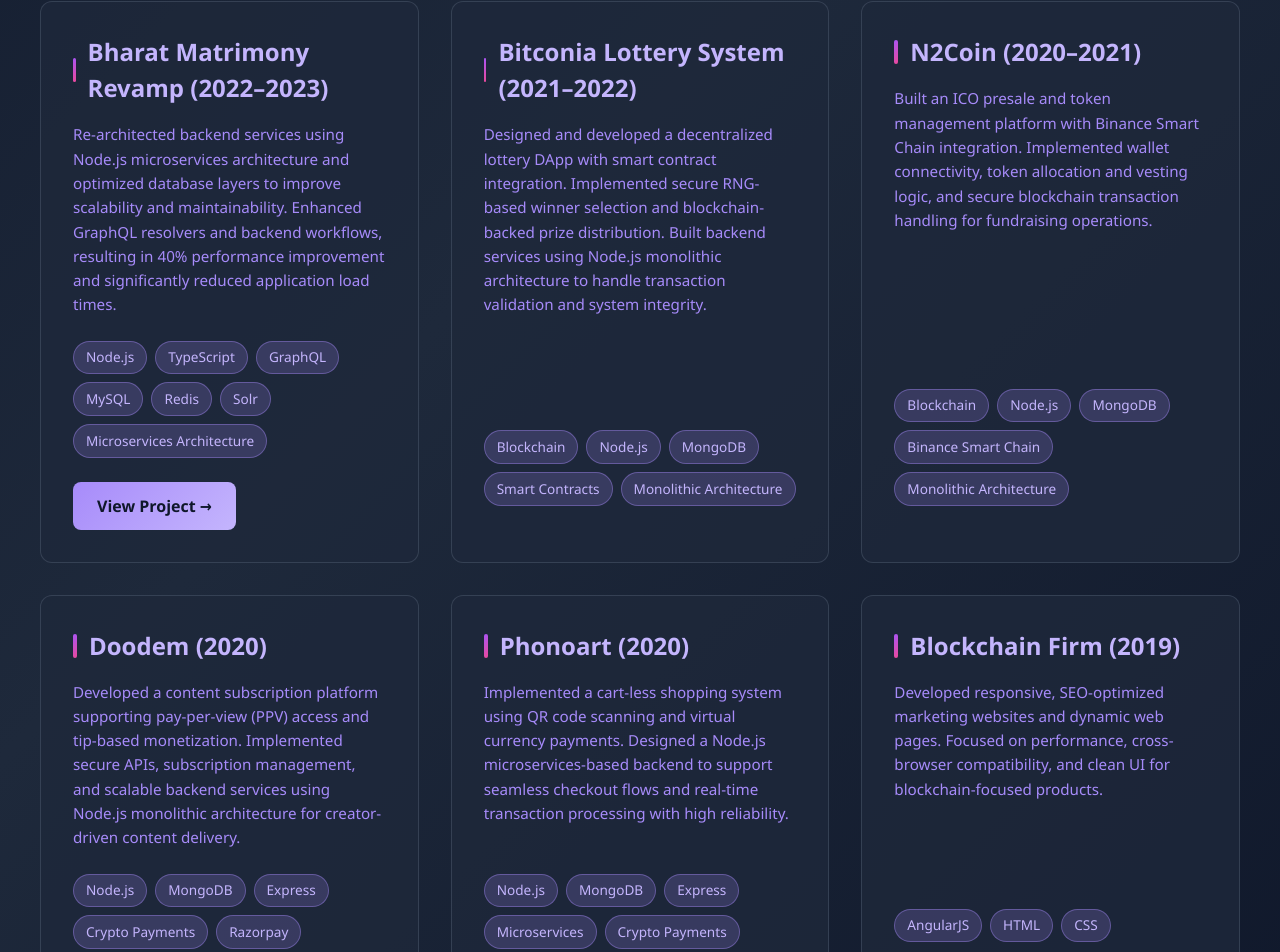
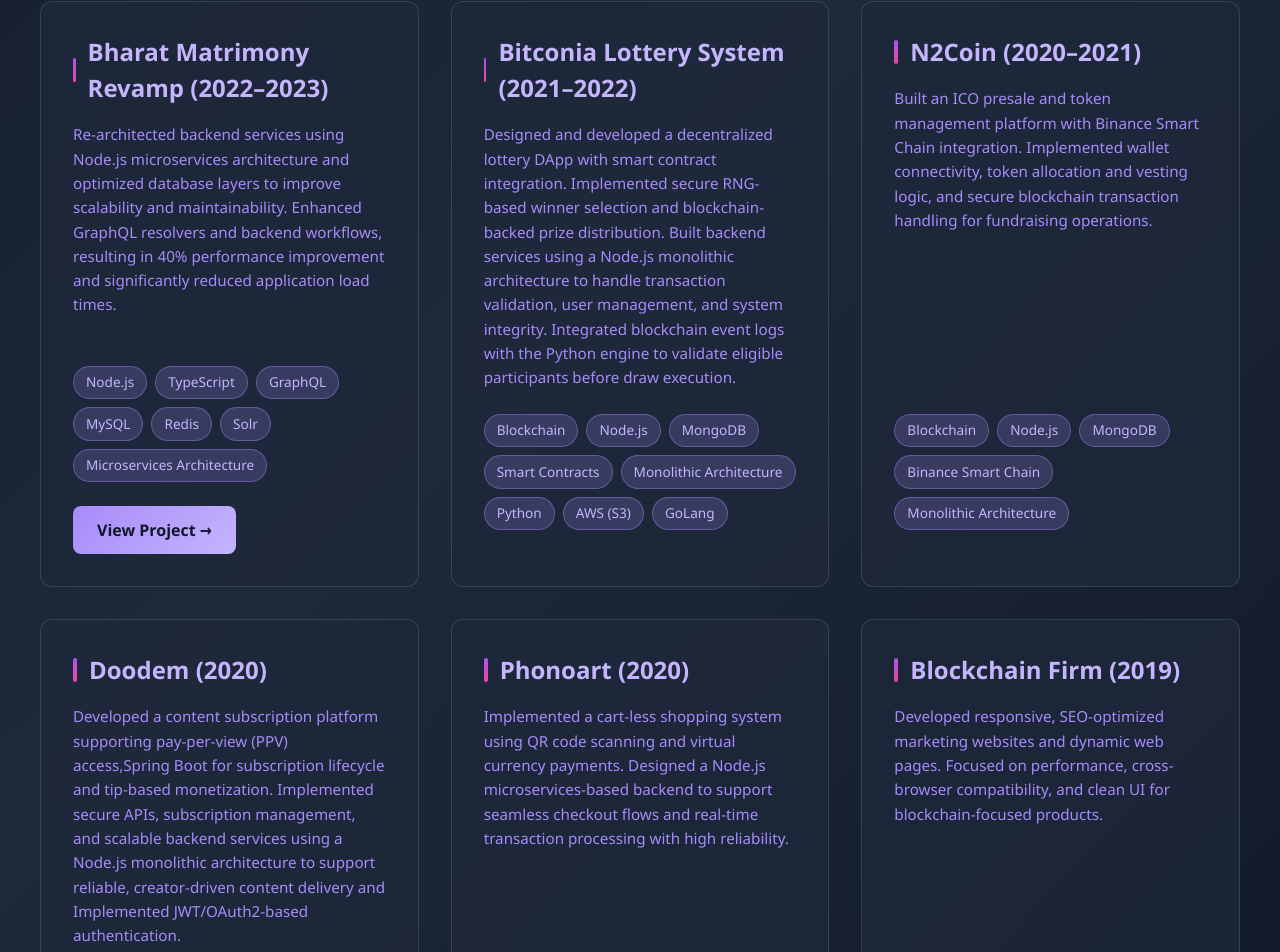
Before and after one commit to sanmittal/buildwithsanthiyamittal, a React (Vite) app: page / in a window 1280 px wide. Shown: the part 1820-2772 px from the top of the page. Built offline with nearby package versions, Linux system fonts and the light colour scheme.

Commit message:
changes in skill

```diff
--- a/src/components/Email.tsx
+++ b/src/components/Email.tsx
@@ -38,7 +38,8 @@
             <input
               type="email"
               name="email"
-              placeholder="Your email@gmail.com"
+              placeholder="Your email
+              @gmail.com"
               required
             />
           </div>
--- a/src/components/Projects.tsx
+++ b/src/components/Projects.tsx
@@ -36,8 +36,8 @@
     },
     {
       title: "Bitconia Lottery System (2021–2022)",
-      description: "Designed and developed a decentralized lottery DApp with smart contract integration. Implemented secure RNG-based winner selection and blockchain-backed prize distribution. Built backend services using Node.js monolithic architecture to handle transaction validation and system integrity.",
-      tech: ["Blockchain", "Node.js", "MongoDB", "Smart Contracts","Monolithic Architecture"],
+      description: "Designed and developed a decentralized lottery DApp with smart contract integration. Implemented secure RNG-based winner selection and blockchain-backed prize distribution. Built backend services using a Node.js monolithic architecture to handle transaction validation, user management, and system integrity. Integrated blockchain event logs with the Python engine to validate eligible participants before draw execution.",
+      tech: ["Blockchain", "Node.js", "MongoDB", "Smart Contracts","Monolithic Architecture", "Python", "AWS (S3)", "GoLang"],
       url: "",
     },
     {
@@ -48,8 +48,8 @@
     },
     {
       title: "Doodem (2020)",
-      description: "Developed a content subscription platform supporting pay-per-view (PPV) access and tip-based monetization. Implemented secure APIs, subscription management, and scalable backend services using Node.js monolithic architecture for creator-driven content delivery.",
-      tech: ["Node.js", "MongoDB", "Express","Crypto Payments","Razorpay","Monolithic Architecture"],
+      description: "Developed a content subscription platform supporting pay-per-view (PPV) access,Spring Boot for subscription lifecycle and tip-based monetization. Implemented secure APIs, subscription management, and scalable backend services using a Node.js monolithic architecture to support reliable, creator-driven content delivery and Implemented JWT/OAuth2-based authentication.",
+      tech: ["Node.js", "MongoDB", "Express", "Java 17", "Spring Boot","Crypto Payments","Razorpay","Monolithic Architecture"],
       url: "",
     },
     {
--- a/src/components/Skills.tsx
+++ b/src/components/Skills.tsx
@@ -2,7 +2,7 @@
 import "./Skills.css";
 
 const Skills: React.FC = () => {
-  const skills: string[] = ["React", "TypeScript", "Node JS", "JavaScript","GraphQL","Express","NPM","Angular JS","Next.js", "HTML/CSS",  "Nginx","Web3 JS", "Binance Smart Chain",  "Wallet Integration","MongoDB", "MySQL","Solr","Redis","AWS","GitHub", "Bitbucket","VsCode","Stripe","Razorpay"];
+  const skills: string[] = ["React", "TypeScript", "Node JS", "JavaScript","GraphQL","Express", "Java 17", "Spring Boot", "GoLang", "Python","NPM","Angular JS","Next.js", "HTML/CSS",  "Nginx","Web3 JS", "Binance Smart Chain",  "Wallet Integration","MongoDB", "MySQL","Solr","Redis","AWS","GitHub", "Bitbucket", "JUnit", "Mockito", "GitLab","VsCode","Stripe","Razorpay"];
 
   return (
     <section id="skills" className="skills-section">
```
